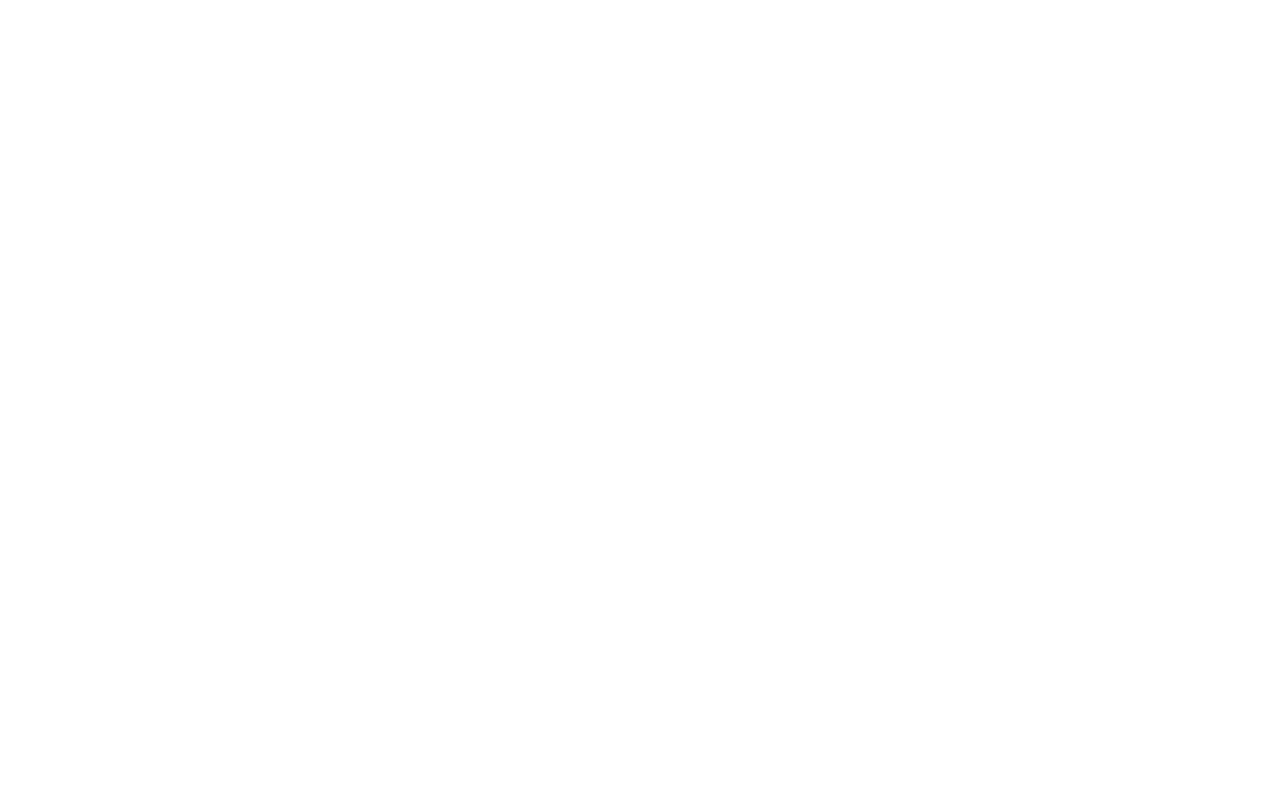
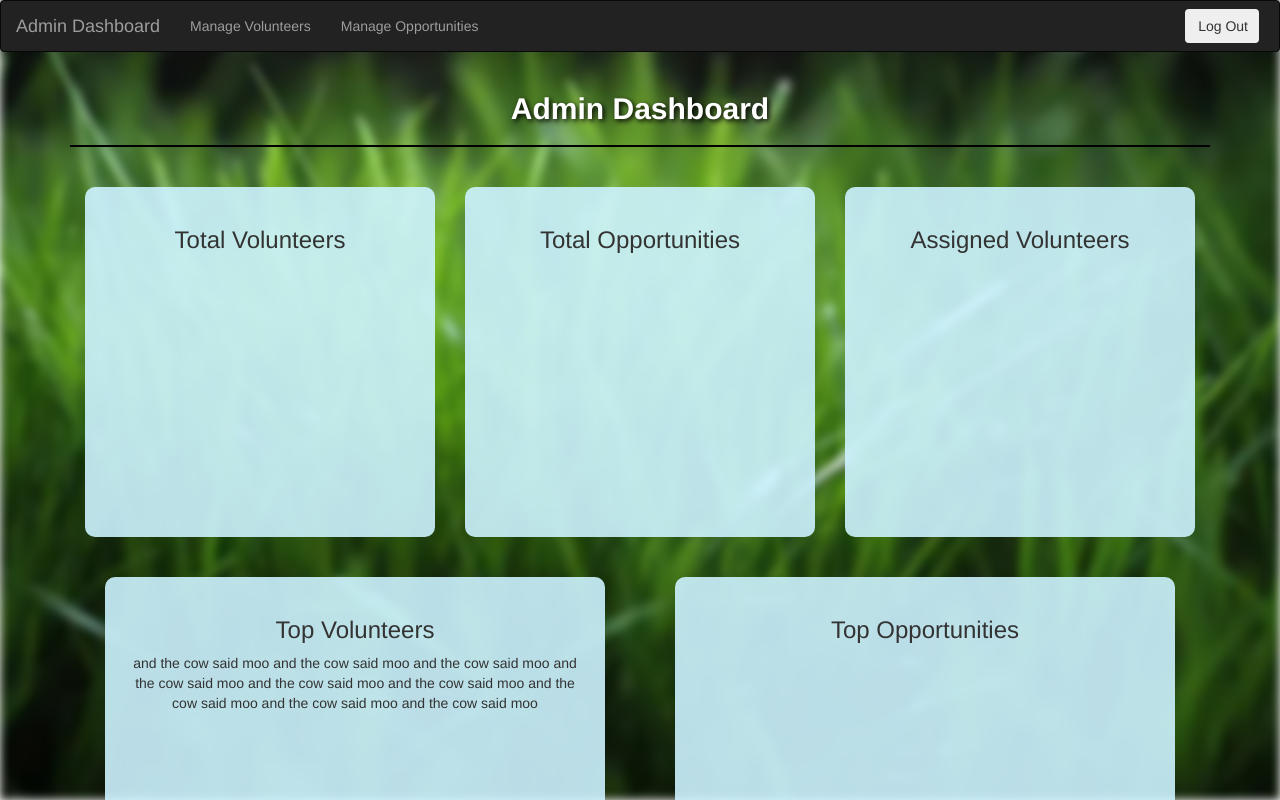
Before and after one commit to bray79/volunteer-system-front-end, an Angular app: page /dash in a window 1280 px wide. Before the commit this address led to /. Shown: the top 800 px of the page. Built offline with nearby package versions, Linux system fonts and the light colour scheme.

Commit message:
Added the Administrator dashboard, and changed the navbar to point to the new dashboard. Currently does not function (only visuals), however some cards are clickable and will redirect to the volunteers or opportunities pages.

```diff
--- a/angular.json
+++ b/angular.json
@@ -102,5 +102,8 @@
         }
       }
     }
+  },
+  "cli": {
+    "analytics": false
   }
 }
--- a/src/app/app-routing.module.ts
+++ b/src/app/app-routing.module.ts
@@ -5,12 +5,17 @@ import { LayoutComponent } from './layout/layout.component';
 import { DashboardComponent } from './dashboard/dashboard.component';
 import { ManageVolunteerComponent } from './manage-volunteer/manage-volunteer.component';
 import { HomeComponent } from './manage-opportunities/home/home.component';
+import { DashComponent } from './dash/dash.component';
 
 const routes: Routes = [
   {
     path: '',
     redirectTo: 'login',
     pathMatch: 'full'
+  },
+  {
+    path: 'dash',
+    component: DashComponent
   },
   {
     path: 'login',
--- a/src/app/app.module.ts
+++ b/src/app/app.module.ts
@@ -10,6 +10,7 @@ import { LayoutComponent } from './layout/layout.component';
 import { DashboardComponent } from './dashboard/dashboard.component';
 import { ManageVolunteerComponent } from './manage-volunteer/manage-volunteer.component';
 import { ManageOpportunitiesModule } from './manage-opportunities/manage-opportunities.module';
+import { DashComponent } from './dash/dash.component';
 
 @NgModule({
   declarations: [
@@ -17,7 +18,8 @@ import { ManageOpportunitiesModule } from './manage-opportunities/manage-opportu
     LoginComponent,
     LayoutComponent,
     DashboardComponent,
-    ManageVolunteerComponent
+    ManageVolunteerComponent,
+    DashComponent
   ],
   imports: [
     BrowserModule,
--- /dev/null
+++ b/src/app/dash/dash.component.css
@@ -0,0 +1,170 @@
+/*
+.container {
+    color: white;
+    position: relative;
+    z-index: 1;
+    margin: auto;
+    width: 350px;
+    outline: dashed 1px white;
+}
+*/
+/* Apply box-sizing to all elements for consistent sizing */
+* {
+    box-sizing: border-box;
+}
+
+.card-container {
+    display: flex;
+    justify-content: center;
+    justify-content: space-around;
+    margin-bottom: 40px;
+}
+.card {
+    background-color: rgb(206, 243, 255, 0.90);
+    text-align: center;
+    word-wrap: break-word;
+    padding: 20px;
+    border-radius: 10px;
+}
+.c-small {
+    width: 350px;
+    height: 350px;
+}
+.c-wide {
+    width: 500px;
+    height: 500px;
+}
+
+
+/* .card1 { grid-area: card1; }
+.card2 { grid-area: card2; }
+.card3 { grid-area: card3; }
+.card4 { grid-area: card4; }
+.card5 { grid-area: card5; }
+.card-container {
+    display: grid;
+    column-gap: 20px;
+    row-gap: 20px;
+    grid-template-areas:
+    'card1 card2 card3'
+    'card4 card5';
+} */
+/* .card-container > div {
+    margin: auto;
+    outline: dashed 1px white;
+    background-color: rgba(255, 255, 255, 0.8);
+    text-align: center;
+    padding: 20px 0;
+    font-size: 30px;
+} */
+
+/* Background Image with Blur Effect */
+.background-image {
+    background: url('/images/grass-background.jpg') no-repeat center center fixed;
+    background-size: cover;
+    filter: blur(5px);
+    position: fixed;
+    top: 0;
+    left: 0;
+    right: 0;
+    bottom: 0;
+    z-index: -1; /* Ensure it stays behind the container */
+    min-height: 100vh;
+}
+
+/* Container for top bar and table */
+.container {
+    position: relative;
+    z-index: 1;
+    max-width: 100%;
+    padding: 0 15px;
+    box-sizing: border-box;
+}
+
+/* Opaque Backgrounds */
+.opaque-bg {
+    background-color: rgba(255, 255, 255, 0.85); /* Adjust the opacity here */
+}
+
+/* Top Bar Styling */
+.top-bar {
+    border: 1px solid black;
+    box-shadow: 0 4px 8px rgba(0, 0, 0, 0.1);
+    margin-bottom: 15px;
+}
+
+/* Table Styling */
+.table {
+    border: 1px solid black;
+    box-shadow: 0 4px 8px rgba(0, 0, 0, 0.1);
+    width: 100%;
+    margin: 0 auto;
+}
+
+/* Manage Opportunities Heading */
+h2 {
+    font-size: 2rem;
+    font-weight: bold;
+    margin-bottom: 10px;
+}
+
+/* Black Divider */
+.black-divider {
+    border-top: 2px solid black;
+    margin-bottom: 40px;
+}
+
+.custom-margin-right {
+    margin-right: 5px;
+}
+
+.custom-margin-top {
+    margin-top: 5px;
+}
+
+.custom-margin-left {
+    margin-left: 10px;
+}
+
+.custom-margin-right {
+    margin-right: 10px;
+}
+
+.custom-margin-top {
+    margin-top: 10px;
+}
+
+.custom-heading {
+    font-size: 3rem;
+    font-weight: bold;
+    color: white;
+    text-shadow: 2px 2px 5px black;
+}
+
+.custom-border {
+    border: 1px solid black;
+}
+
+.dropdown-menu {
+    display: block; /* Ensure the dropdown menu is displayed when visible */
+    position: absolute;
+    background-color: #fff;
+    border: 1px solid #ccc;
+    border-radius: 4px;
+    margin-top: 0.5rem;
+    box-shadow: 0 4px 6px rgba(0, 0, 0, 0.1);
+    width: 100%; /* Adjust width as needed */
+}
+
+.dropdown-menu li {
+    list-style-type: none;
+}
+
+.dropdown-item {
+    padding: 0.5rem 1rem;
+    cursor: pointer;
+}
+
+.dropdown-item:hover {
+    background-color: #f8f9fa;
+}
--- /dev/null
+++ b/src/app/dash/dash.component.html
@@ -0,0 +1,37 @@
+<app-layout></app-layout>
+
+<div class="background-image"></div>
+<div class="container mt-3">
+
+    <h2 class="text-center custom-heading">Admin Dashboard</h2>
+    <hr class="black-divider">
+
+    <!-- The Cards that involve Volunteers need to be fixed to get the volunteers -->
+    <div class="card-container">
+        <div class="card c-small" (click)="goToV()">
+            <h3>Total Volunteers</h3>
+
+        </div>
+
+        <div class="card c-small" (click)="goToO()">
+            <h3>Total Opportunities</h3>
+        </div>
+
+        <div class="card c-small">
+            <h3>Assigned Volunteers</h3>
+        </div>
+    </div>
+
+    <div class="card-container">
+        <div class="card c-wide">
+            <h3>Top Volunteers</h3>
+            <p>and the cow said moo and the cow said moo and the cow said moo and the cow said moo and the cow said moo and the cow said moo and the cow said moo and the cow said moo and the cow said moo</p>
+            <table>
+                <tr></tr>
+            </table>
+        </div>
+        <div class="card c-wide">
+            <h3>Top Opportunities</h3>
+        </div>
+    </div>
+</div>
--- /dev/null
+++ b/src/app/dash/dash.component.ts
@@ -0,0 +1,38 @@
+import { Component } from '@angular/core';
+import { LoginModel } from '../login/login.component';
+import { Router } from '@angular/router';
+
+@Component({
+  selector: 'app-dash',
+  templateUrl: './dash.component.html',
+  styleUrl: './dash.component.css'
+})
+export class DashComponent {
+
+  loggedUser: any;
+
+  // Make this section after volunteers get section is added?
+  // let volunteers:
+
+  constructor(private router: Router) {
+    const localUser = localStorage.getItem('loggedUser');
+
+    if (localUser != null) {
+      this.loggedUser = JSON.parse(localUser);
+    }
+  }
+
+  onLogout() {
+    localStorage.removeItem('loggedUser');
+    this.router.navigateByUrl('/login')
+  }
+
+  goToV(){
+    this.router.navigateByUrl('/manageVolunteer')
+  }
+
+  goToO(){
+    this.router.navigateByUrl('/manageOpportunities')
+  }
+
+}
--- a/src/app/layout/layout.component.html
+++ b/src/app/layout/layout.component.html
@@ -1,7 +1,7 @@
 <nav class="navbar navbar-inverse">
     <div class="container-fluid">
       <div class="navbar-header">
-        <a class="navbar-brand" href="/dashboard">Admin Dashboard</a>
+        <a class="navbar-brand" href="/dash">Admin Dashboard</a>
       </div>
       <ul class="nav navbar-nav">
         <li class="nav-text"><a [routerLink]="['/manageVolunteer']">Manage Volunteers</a></li>
```
Also changed, not shown: 1 other file (tests, documents, lock files or other folders).
